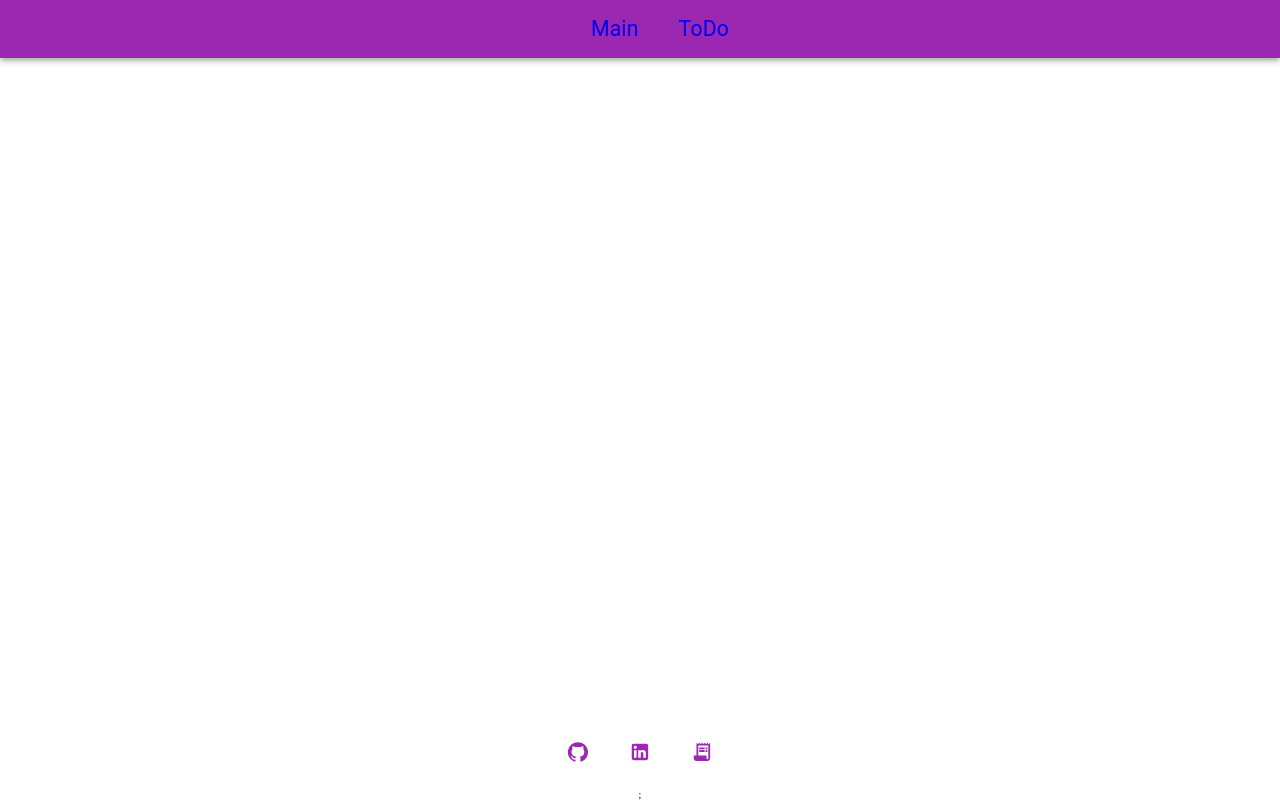
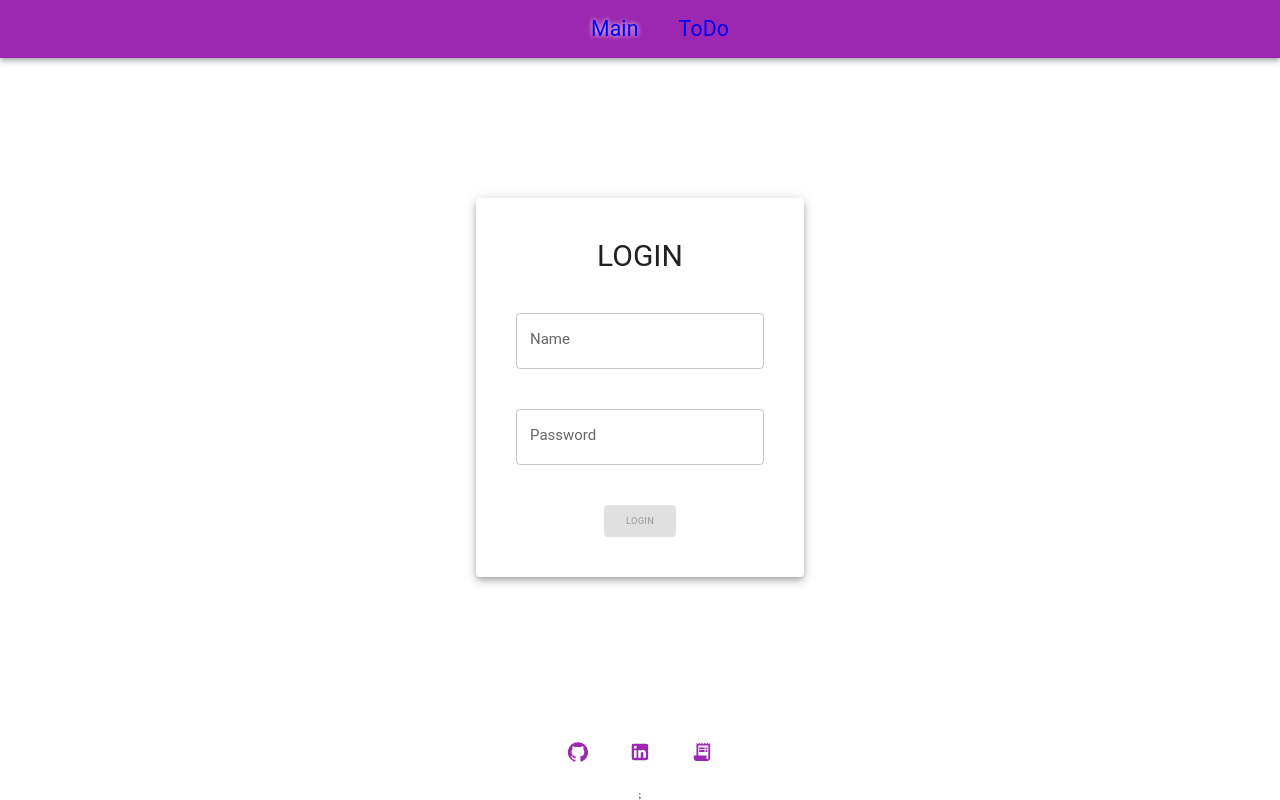
Before and after one commit to ps0m/EigerX-Practical-Exercises, a React (Create React App) app: page / in a window 1280 px wide. Built offline with nearby package versions, Linux system fonts and the light colour scheme.

Commit message:
fix: fix link to main page

```diff
--- a/src/router/Router.tsx
+++ b/src/router/Router.tsx
@@ -3,15 +3,15 @@ import { Route, Routes } from 'react-router-dom';
 import RequireAuth from '../components/RequireAuth/RequireAuth';
 import NotFoundPage from '../pages/NotFoundPage';
 
-import { ANYTHING_PATH, MAIN_PAGE, ROOT_PATH, TODO_PAGE } from './constants';
+import { ANYTHING_PATH, MAIN_PAGE, TODO_PAGE } from './constants';
 const Layout = lazy(() => import('../components/Layout/Layout/Layout'));
 const MainPage = lazy(() => import('../pages/MainPage'));
 const ToDoPage = lazy(() => import('../pages/ToDoPage'));
 
 const Router = () => (
   <Routes>
-    <Route path={ROOT_PATH} element={<Layout />}>
-      <Route path={MAIN_PAGE} element={<MainPage />} />
+    <Route path={MAIN_PAGE} element={<Layout />}>
+      <Route index element={<MainPage />} />
       <Route
         path={TODO_PAGE}
         element={
--- a/src/router/constants.ts
+++ b/src/router/constants.ts
@@ -1,4 +1,3 @@
-export const ROOT_PATH = '/';
-export const MAIN_PAGE = '/main';
+export const MAIN_PAGE = '/';
 export const TODO_PAGE = '/todo';
 export const ANYTHING_PATH = '/*';
```
